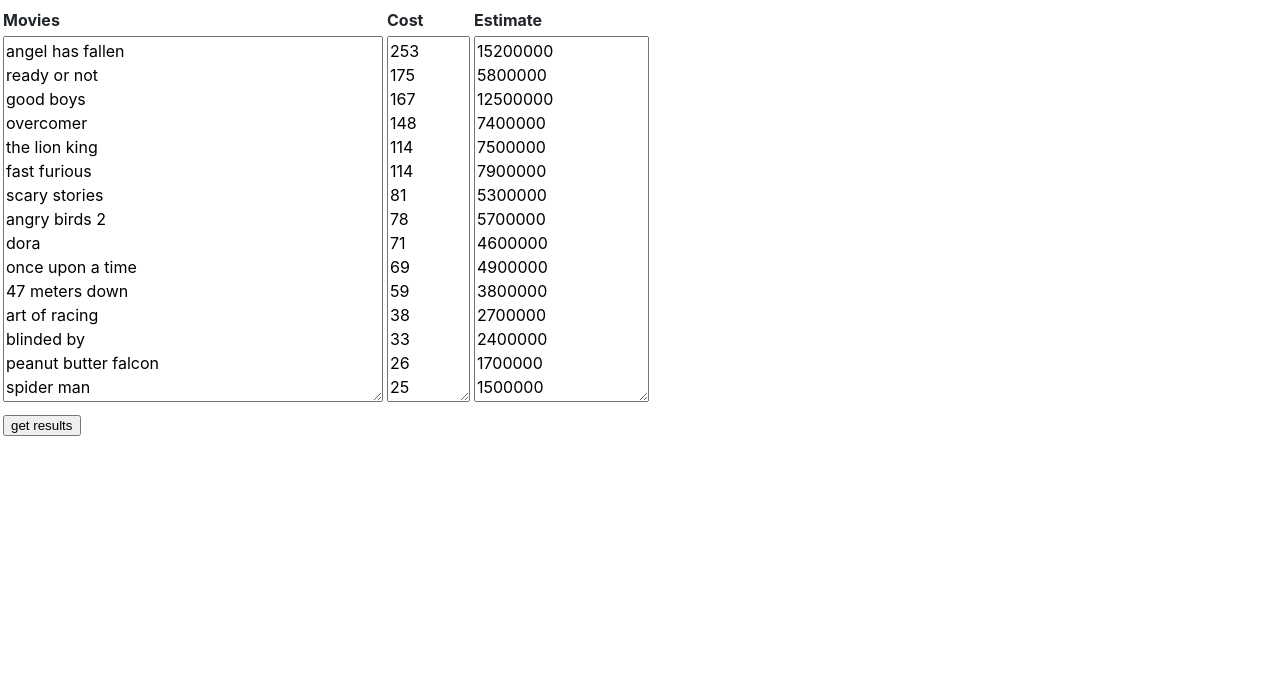
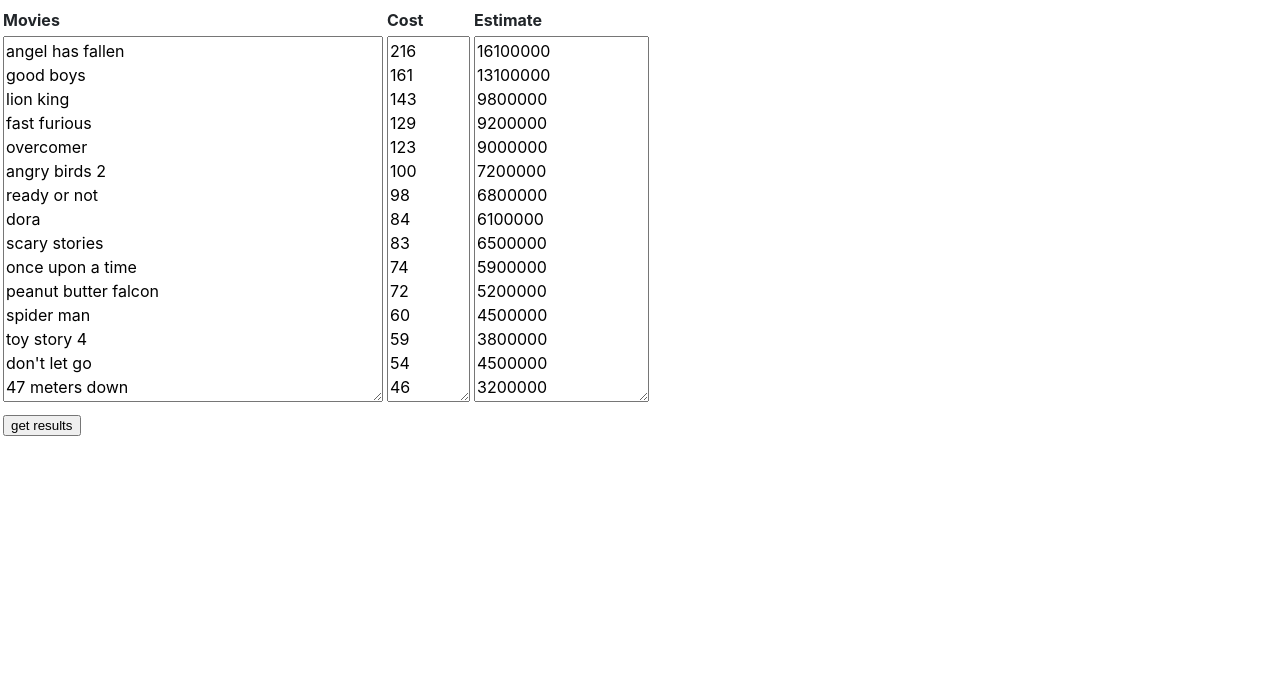
Before and after one commit to mrbusche/fmlCalculator, a plain HTML site: page index.html in a window 1280 px wide. Shown: the part 51-740 px from the top of the page. Drawn offline with Linux system fonts and the light colour scheme.

Commit message:
new week

```diff
--- a/index.html
+++ b/index.html
@@ -63,56 +63,56 @@
             <td>
               <textarea id="movies" name="movies" rows="15" cols="35">
 angel has fallen
+good boys
+lion king
+fast furious
+overcomer
+angry birds 2
 ready or not
-good boys
-overcomer
-the lion king
-fast furious
+dora
 scary stories
-angry birds 2
-dora
 once upon a time
-47 meters down
-art of racing
-blinded by
 peanut butter falcon
-spider man</textarea>
+spider man
+toy story 4
+don't let go
+47 meters down</textarea>
             </td>
             <td>
               <textarea id="movieCost" name="movieCost" rows="15" cols="6">
-253
-175
-167
-148
-114
-114
-81
-78
-71
-69
+216
+161
+143
+129
+123
+100
+98
+84
+83
+74
+72
+60
 59
-38
-33
-26
-25</textarea>
+54
+46</textarea>
             </td>
             <td>
               <textarea id="movieRevenue" name="movieRevenue" rows="15" cols="15">
-15200000
-5800000
-12500000
-7400000
-7500000
-7900000
-5300000
-5700000
-4600000
-4900000
+16100000
+13100000
+9800000
+9200000
+9000000
+7200000
+6800000
+6100000
+6500000
+5900000
+5200000
+4500000
 3800000
-2700000
-2400000
-1700000
-1500000</textarea>
+4500000
+3200000</textarea>
             </td>
           </tr>
           <tr>
```
